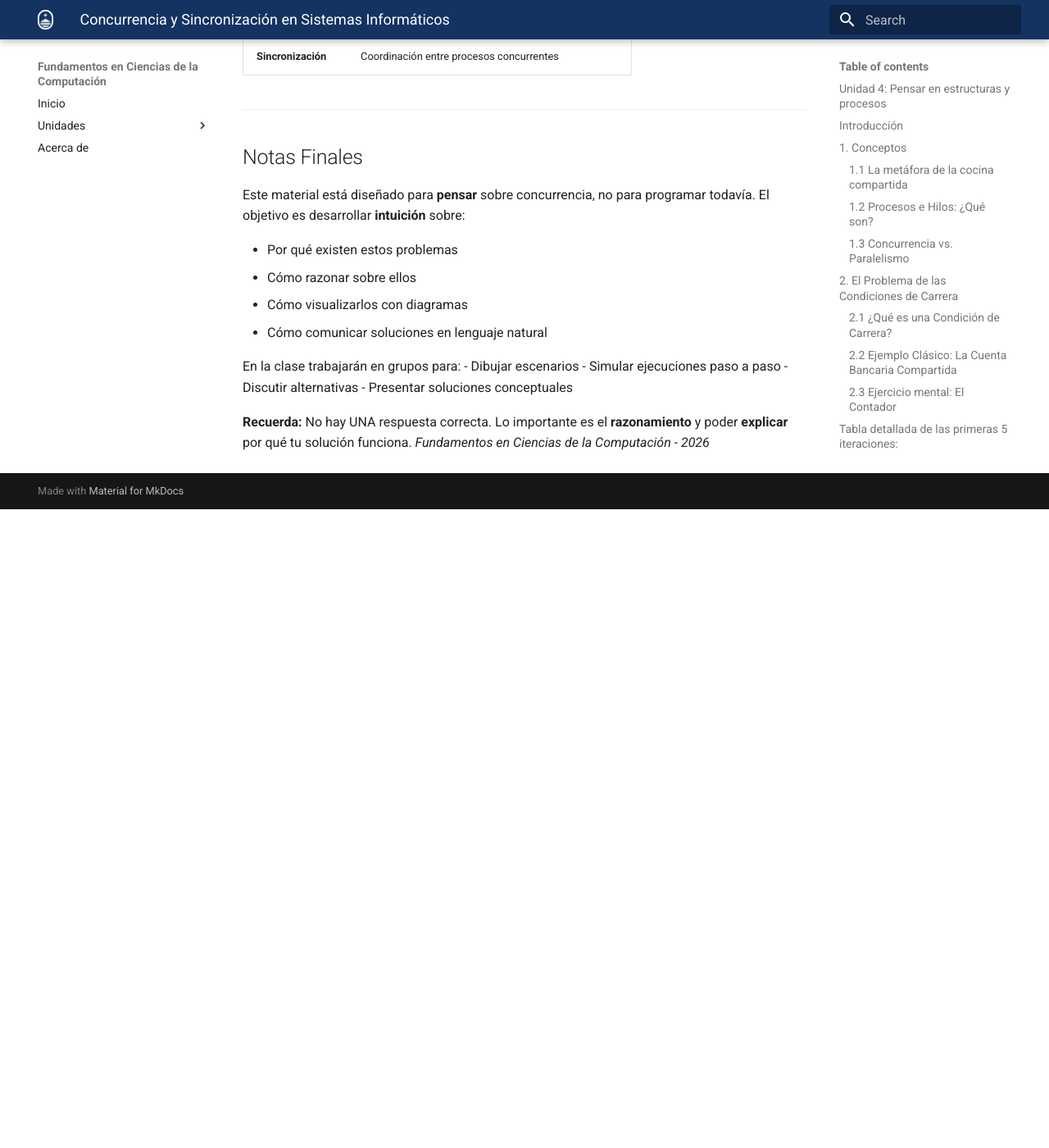
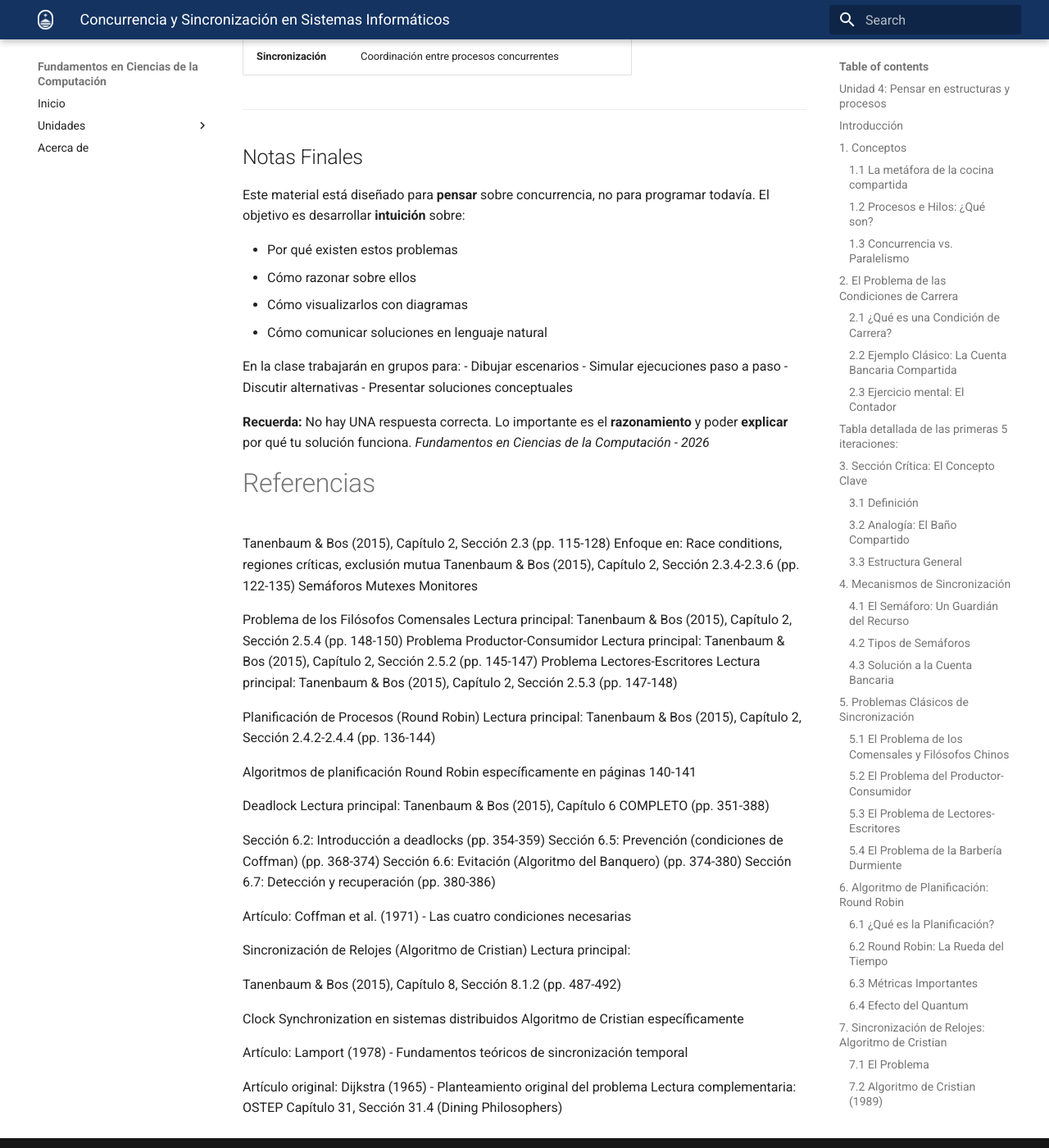
Before and after one commit to ucudal/Fundamentos_Ciencias_Computacion_Conceptos, an MkDocs documentation site: the page built from docs/unidad/4/condicion/readme.md, in a window 1280 px wide and 1400 px high, scrolled down 24060 px. Shown: the whole window at 82% size. Built offline with MkDocs 1.6.1 and Material for MkDocs 9.7.7, drawn with Linux system fonts in a browser that asks for light colours; before the commit the page ends 24681 px from its top, so only the background shows below that.

Commit message:
Update readme.md

```diff
--- a/docs/unidad/4/condicion/readme.md
+++ b/docs/unidad/4/condicion/readme.md
@@ -1145,3 +1145,48 @@ En la clase trabajarán en grupos para:
 
 **Recuerda:** No hay UNA respuesta correcta. Lo importante es el **razonamiento** y poder **explicar** por qué tu solución funciona.
 *Fundamentos en Ciencias de la Computación - 2026*
+
+# Referencias
+Tanenbaum & Bos (2015), Capítulo 2, Sección 2.3 (pp. 115-128)
+Enfoque en: Race conditions, regiones críticas, exclusión mutua
+Tanenbaum & Bos (2015), Capítulo 2, Sección 2.3.4-2.3.6 (pp. 122-135)
+Semáforos
+Mutexes
+Monitores
+
+Problema de los Filósofos Comensales
+Lectura principal: Tanenbaum & Bos (2015), Capítulo 2, Sección 2.5.4 (pp. 148-150)
+Problema Productor-Consumidor
+Lectura principal: Tanenbaum & Bos (2015), Capítulo 2, Sección 2.5.2 (pp. 145-147)
+Problema Lectores-Escritores
+Lectura principal: Tanenbaum & Bos (2015), Capítulo 2, Sección 2.5.3 (pp. 147-148)
+
+Planificación de Procesos (Round Robin)
+Lectura principal: Tanenbaum & Bos (2015), Capítulo 2, Sección 2.4.2-2.4.4 (pp. 136-144)
+
+Algoritmos de planificación
+Round Robin específicamente en páginas 140-141
+
+Deadlock
+Lectura principal: Tanenbaum & Bos (2015), Capítulo 6 COMPLETO (pp. 351-388)
+
+Sección 6.2: Introducción a deadlocks (pp. 354-359)
+Sección 6.5: Prevención (condiciones de Coffman) (pp. 368-374)
+Sección 6.6: Evitación (Algoritmo del Banquero) (pp. 374-380)
+Sección 6.7: Detección y recuperación (pp. 380-386)
+
+Artículo: Coffman et al. (1971) - Las cuatro condiciones necesarias
+
+Sincronización de Relojes (Algoritmo de Cristian)
+Lectura principal:
+
+Tanenbaum & Bos (2015), Capítulo 8, Sección 8.1.2 (pp. 487-492)
+
+Clock Synchronization en sistemas distribuidos
+Algoritmo de Cristian específicamente
+
+Artículo: Lamport (1978) - Fundamentos teóricos de sincronización temporal
+
+Artículo original: Dijkstra (1965) - Planteamiento original del problema
+Lectura complementaria:
+OSTEP Capítulo 31, Sección 31.4 (Dining Philosophers)
```
